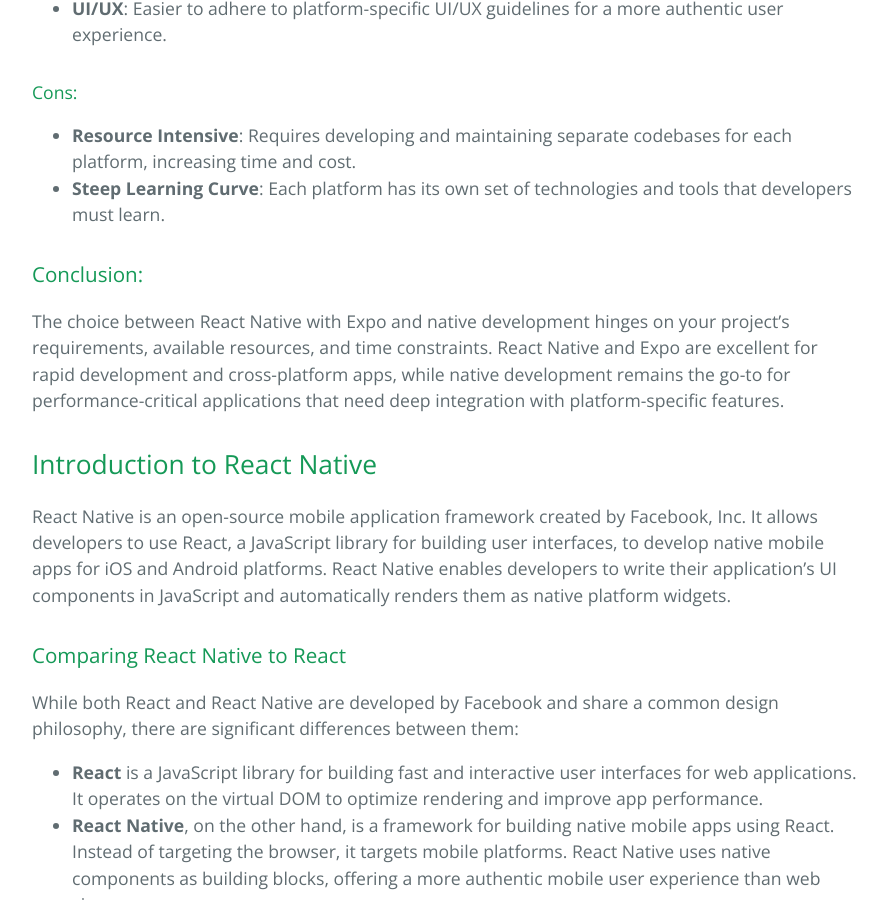
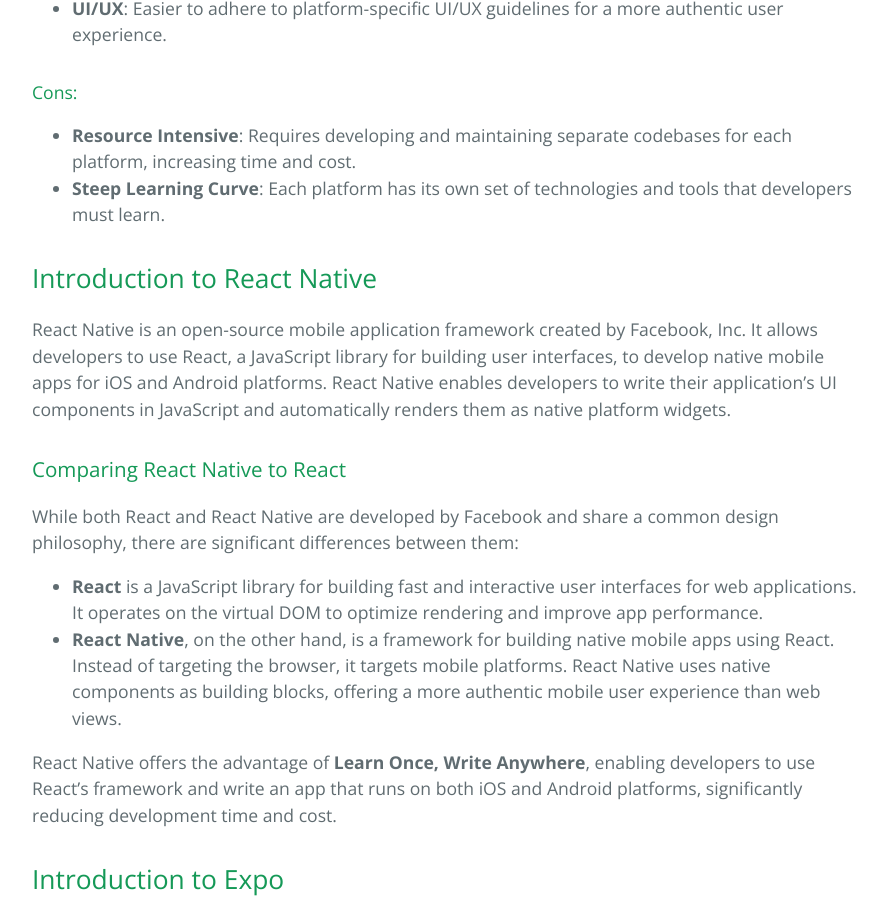
Before and after one commit to learning-software-engineering/learning-software-engineering.github.io, a Jekyll site: the page built from Topics/Tech_Stacks/Expo.md, in a window 1280 px wide and 900 px high, scrolled down 1459 px. Shown: the whole window, without its empty margins (192-1079 px from the left). Built offline with Jekyll 4.4.1, drawn with Linux system fonts in a browser that asks for light colours; our own code applies the rules of GitHub Pages for plain Markdown files.

Commit message:
minor fixes

```diff
--- a/Topics/Tech_Stacks/Expo.md
+++ b/Topics/Tech_Stacks/Expo.md
@@ -30,11 +30,6 @@
 #### Cons:
 - **Resource Intensive**: Requires developing and maintaining separate codebases for each platform, increasing time and cost.
 - **Steep Learning Curve**: Each platform has its own set of technologies and tools that developers must learn.
-
-### Conclusion:
-
-The choice between React Native with Expo and native development hinges on your project's requirements, available resources, and time constraints. React Native and Expo are excellent for rapid development and cross-platform apps, while native development remains the go-to for performance-critical applications that need deep integration with platform-specific features.
-
 
 ## Introduction to React Native
 
```
